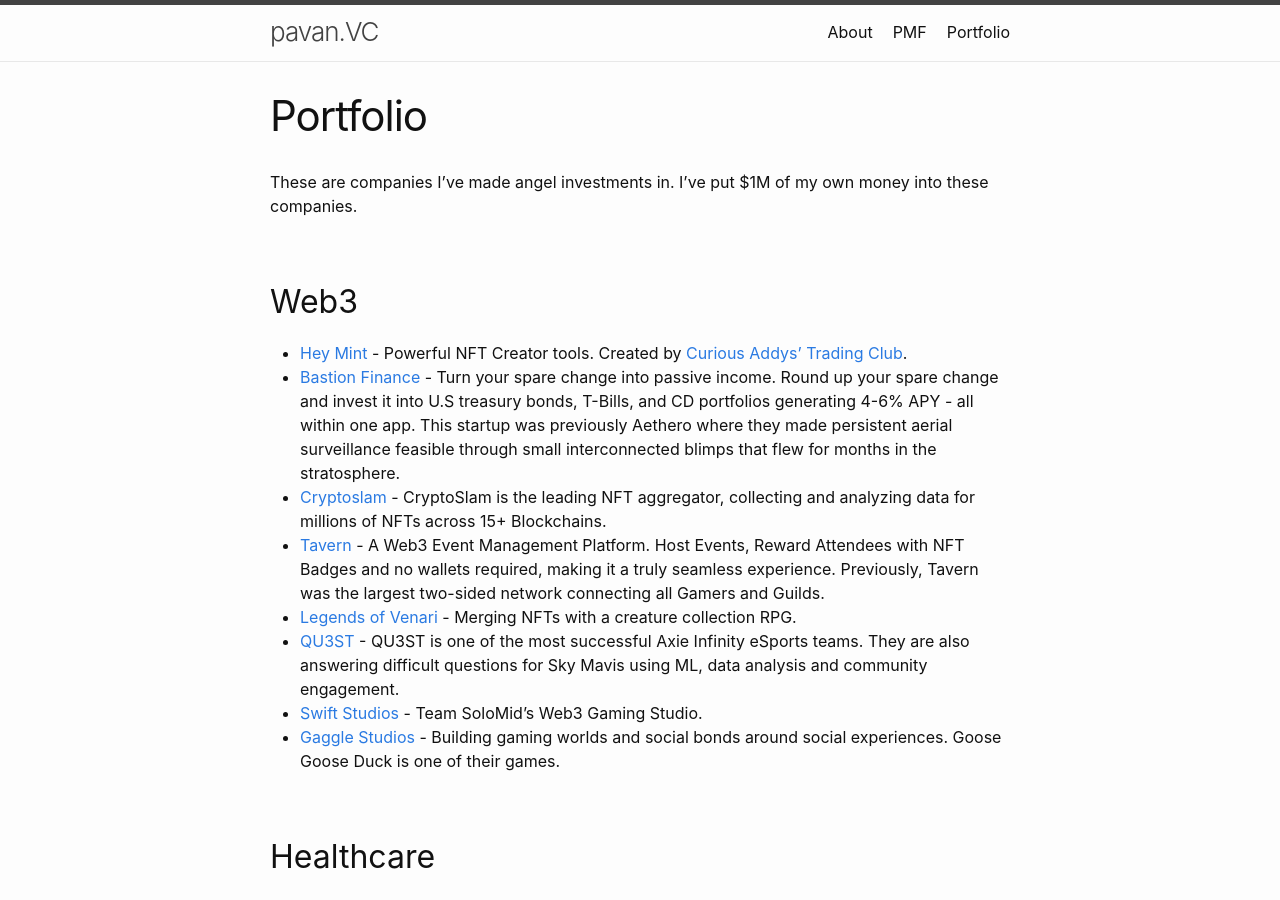
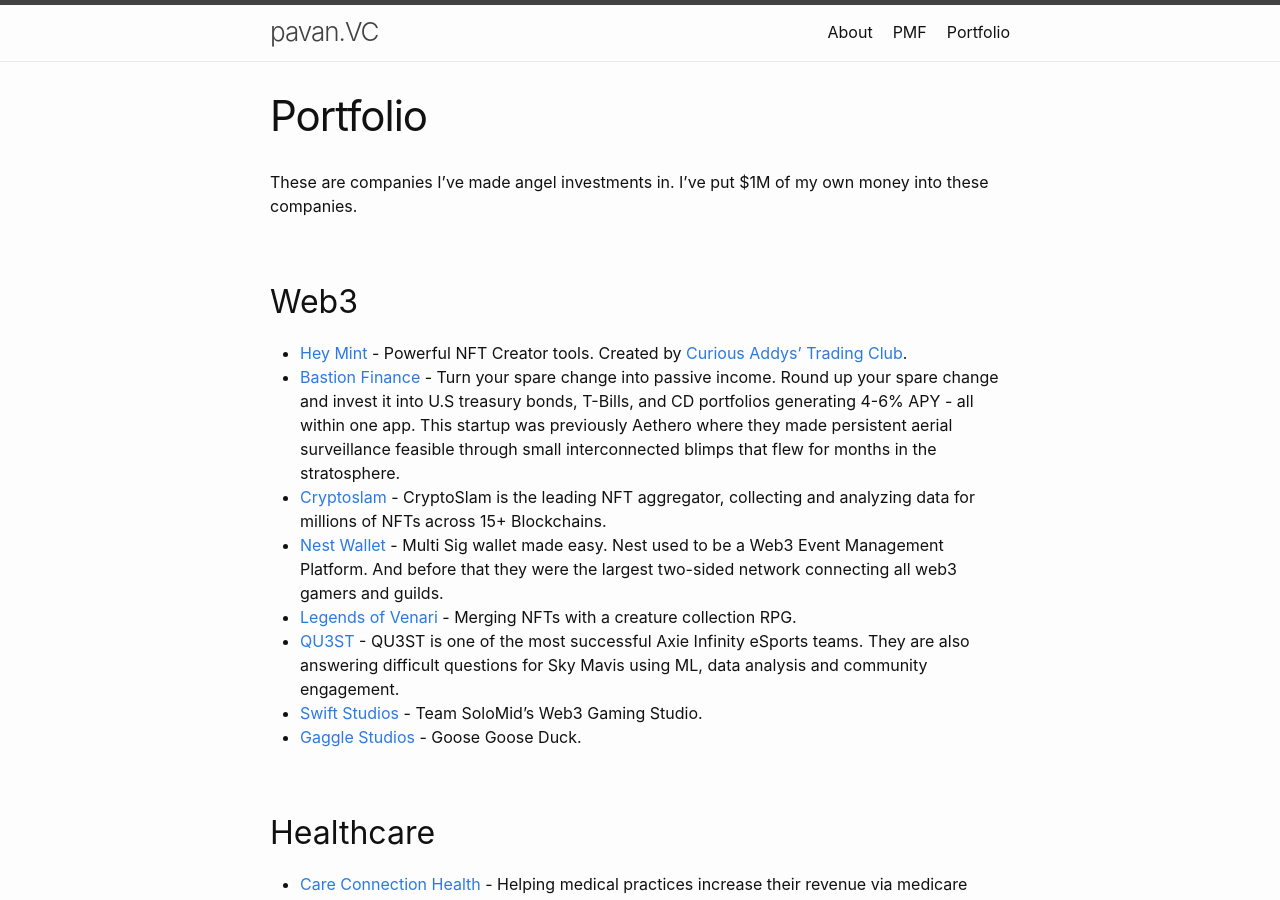
Before and after one commit to katpavan/katpavan.github.io, a Jekyll site: the page built from portfolio.md, in a window 1280 px wide and 900 px high. Built offline with Jekyll 4.4.1, drawn with Linux system fonts in a browser that asks for light colours.

Commit message:
Update portfolio.md

```diff
--- a/portfolio.md
+++ b/portfolio.md
@@ -11,11 +11,11 @@
 - [Hey Mint](https://www.heymint.xyz/) - Powerful NFT Creator tools. Created by [Curious Addys' Trading Club](https://curiousaddys.com/).
 - [Bastion Finance](https://www.bastionfinance.com/) - Turn your spare change into passive income. Round up your spare change and invest it into U.S treasury bonds, T-Bills, and CD portfolios generating 4-6% APY - all within one app. This startup was previously Aethero where they made persistent aerial surveillance feasible through small interconnected blimps that flew for months in the stratosphere.
 - [Cryptoslam](https://cryptoslam.io/) - CryptoSlam is the leading NFT aggregator, collecting and analyzing data for millions of NFTs across 15+ Blockchains.
-- [Tavern](https://tavern.space/) - A Web3 Event Management Platform. Host Events, Reward Attendees with NFT Badges and no wallets required, making it a truly seamless experience. Previously, Tavern was the largest two-sided network connecting all Gamers and Guilds.
+- [Nest Wallet](https://nestwallet.xyz/) - Multi Sig wallet made easy. Nest used to be a Web3 Event Management Platform. And before that they were the largest two-sided network connecting all web3 gamers and guilds.
 - [Legends of Venari](https://legendsofvenari.com/) - Merging NFTs with a creature collection RPG.
 - [QU3ST](https://qu3st.substack.com/p/qu3st-joins-the-ronin-network-as/) - QU3ST is one of the most successful Axie Infinity eSports teams. They are also answering difficult questions for Sky Mavis using ML, data analysis and community engagement.
 - [Swift Studios](http://www.solomid.net/) - Team SoloMid's Web3 Gaming Studio.
-- [Gaggle Studios](https://gaggle.fun/) - Building gaming worlds and social bonds around social experiences. Goose Goose Duck is one of their games.
+- [Gaggle Studios](https://gaggle.fun/) - Goose Goose Duck.
 
 ## Healthcare
 
```
